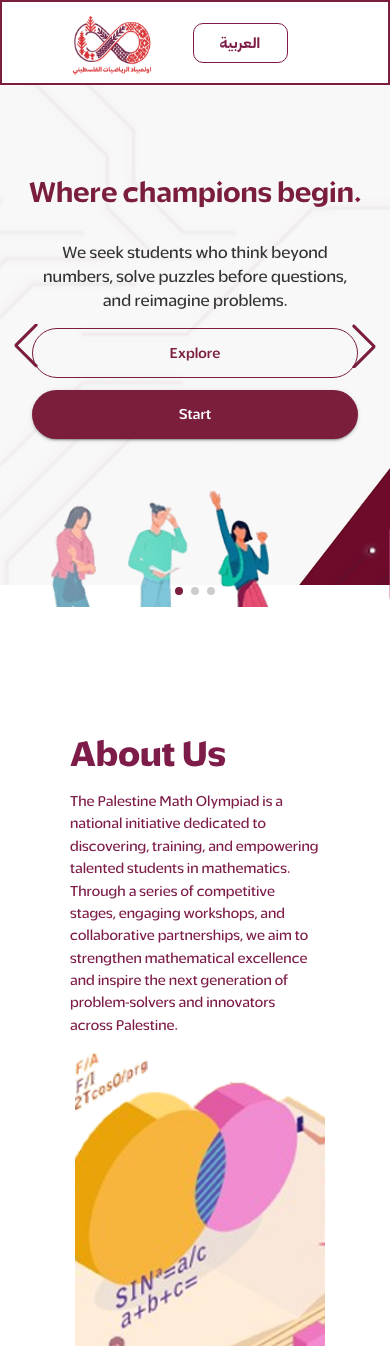
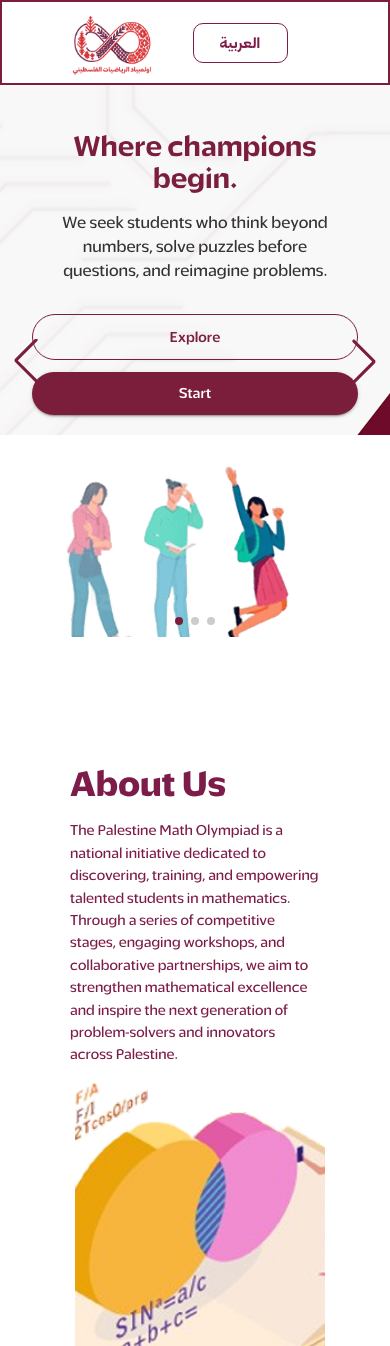
Before and after one commit to Graduation-Project-POM/FrontEnd-POM, a React (Vite) app: page / in a window 390 px wide. Shown: the top 1346 px of the page. Built offline with nearby package versions, Linux system fonts and the light colour scheme; some icons are missing.

Commit message:
[enhance] : enhance slider 1 responsive

```diff
--- a/src/Components/HomeComponents/Slider/sliderStyle.ts
+++ b/src/Components/HomeComponents/Slider/sliderStyle.ts
@@ -8,7 +8,7 @@ interface StyledSlideProps {
 
 export const StyledSlide = styled(Box, {
   shouldForwardProp: (prop) => prop !== "overlay",
-})<StyledSlideProps>(({ theme, bg, overlay }) => ({
+})<StyledSlideProps>(({ bg, overlay }) => ({
   position: "relative",
   backgroundImage: overlay
     ? `linear-gradient(rgba(0,0,0,0.5), rgba(0,0,0,0.5)), url(${bg})`
@@ -17,40 +17,40 @@ export const StyledSlide = styled(Box, {
   alignItems: "center",
   backgroundPosition: "center",
   height: "530px",
-  [theme.breakpoints.down("md")]: { height: "400px" },
-  [theme.breakpoints.down("sm")]: { height: "500px" },
+
+  "@media (max-width:1400px)": { height: "500px" },
+  "@media (max-width:1080px)": { height: "450px" },
+  "@media (max-width:850px)": { height: "400px" },
+  "@media (max-width:570px)": { height: "350px" },
 }));
 
-export const ContentWrapper = styled(Box)(({ theme }) => ({
+export const ContentWrapper = styled(Box)({
   position: "relative",
   zIndex: 1,
   marginTop: "10rem",
-  [theme.breakpoints.down("md")]: {
-    marginTop: "20rem",
-  },
-  [theme.breakpoints.down("sm")]: {
-    marginTop: "30rem",
-  },
-}))
 
-export const Heading = styled(Typography)(({ theme }) => ({
+  "@media (max-width:1400px)": { marginTop: "25rem", padding: "0 7rem" },
+  "@media (max-width:1080px)": { marginTop: "20rem", padding: "0 5rem" },
+  "@media (max-width:850px)": { marginTop: "24rem", padding: "0 2rem" },
+  "@media (max-width:620px)": { marginTop: "18rem", padding: "0 1rem" },
+  "@media (max-width:575px)": { marginTop: "35rem", padding: "0 1rem" },
+});
+
+export const Heading = styled(Typography)({
   color: "#7A1E3C",
   fontWeight: 600,
   fontSize: "48px",
   marginBottom: "1.5rem",
   textAlign: "center",
-  [theme.breakpoints.down("md")]: {
-    fontSize: "36px",
-    marginBottom: "2rem",
-  },
-  [theme.breakpoints.down("sm")]: {
-    fontSize: "28px",
-    marginBottom: "2rem",
-  },
-}))
 
-export const SecondHeading = styled(Typography)(({ theme }) => ({
-  color: "#ffffff",
+  "@media (max-width:1400px)": { fontSize: "42px", marginBottom: "2rem" },
+  "@media (max-width:1080px)": { fontSize: "36px", marginBottom: "2rem" },
+  "@media (max-width:850px)": { fontSize: "30px", marginBottom: "1.5rem" },
+  "@media (max-width:570px)": { fontSize: "28px", marginBottom: "1rem" },
+});
+
+export const SecondHeading = styled(Typography)({
+  color: "#fff",
   textShadow: "2px 2px 8px rgba(0,0,0,0.4)",
   fontWeight: 700,
   fontSize: "48px",
@@ -58,113 +58,85 @@ export const SecondHeading = styled(Typography)(({ theme }) => ({
   marginTop: "-15rem",
   display: "flex",
   justifyContent: "flex-end",
-  [theme.breakpoints.down("md")]: {
-    fontSize: "36px",
-    marginTop: "-20rem",
-    marginBottom: "3rem",
-  },
-  [theme.breakpoints.down("sm")]: {
-    fontSize: "24px",
-    marginTop: "-25rem",
-    justifyContent: "center",
-    textAlign: "center",
-  },
-}))
 
-export const Subtext = styled(Typography)(({ theme }) => ({
+  "@media (max-width:1400px)": { fontSize: "42px", marginTop: "-16rem", marginBottom: "3.5rem" },
+  "@media (max-width:1080px)": { fontSize: "36px", marginTop: "-18rem", marginBottom: "3rem" },
+  "@media (max-width:850px)": { fontSize: "28px", marginTop: "-20rem", justifyContent: "center", textAlign: "center" },
+  "@media (max-width:600px)": { fontSize: "24px", marginTop: "-22rem" },
+});
+
+export const Subtext = styled(Typography)({
   color: "#333",
   maxWidth: "1000px",
   fontSize: "28px",
+  padding: "0 16rem",
   marginBottom: "2rem",
   textAlign: "center",
-  [theme.breakpoints.down("md")]: {
-    fontSize: "24px",
-    marginBottom: "1.5rem",
-  },
-  [theme.breakpoints.down("sm")]: {
-    fontSize: "16px",
-    marginBottom: "1rem",
-    padding: "0 1rem",
-  },
-}))
 
-export const ButtonGroup = styled(Box)(({ theme }) => ({
+  "@media (max-width:1400px)": { fontSize: "26px", padding: "0 5rem" },
+  "@media (max-width:1080px)": { fontSize: "24px", padding: "0 3rem" },
+  "@media (max-width:850px)": { fontSize: "20px", padding: "0 2rem" },
+  "@media (max-width:600px)": { fontSize: "16px", padding: "0 1rem" },
+});
+
+export const ButtonGroup = styled(Box)({
   display: "flex",
   gap: "1rem",
-//   marginRight:"60px",
-paddingRight:"10vh",
   justifyContent: "center",
-  [theme.breakpoints.down("sm")]: {
-    flexDirection: "column",
-    gap: "0.75rem",
-    padding: "0 1rem",
-  },
-}))
 
-export const ExploreButton = styled(Button)(({ theme }) => ({
+  "@media (max-width:550px)": { flexDirection: "column", gap: "0.75rem" },
+});
+
+export const ExploreButton = styled(Button)({
   borderColor: "#7A1E3C",
   color: "#7A1E3C",
   padding: "0.75rem 2.5rem",
   borderRadius: "25px",
   textTransform: "none",
   fontSize: "16px",
-  "&:hover": {
-    borderColor: "#5A0E2C",
-    backgroundColor: "rgba(122, 30, 60, 0.04)",
-  },
-  [theme.breakpoints.down("sm")]: {
-    fontSize: "14px",
-  },
-}))
 
-export const StartButton = styled(Button)(({ theme }) => ({
+  "&:hover": { borderColor: "#5A0E2C", backgroundColor: "rgba(122,30,60,0.04)" },
+
+  "@media (max-width:850px)": { fontSize: "14px", padding: "0.6rem 2rem" },
+});
+
+export const StartButton = styled(Button)({
   backgroundColor: "#7A1E3C",
   color: "#fff",
   padding: "0.75rem 3rem",
   borderRadius: "25px",
   textTransform: "none",
   fontSize: "16px",
-  "&:hover": {
-    backgroundColor: "#5A0E2C",
-  },
-  [theme.breakpoints.down("sm")]: {
-    fontSize: "14px",
-  },
-}))
 
-export const ThirdSlideContent = styled(Box)(({ theme }) => ({
+  "&:hover": { backgroundColor: "#5A0E2C" },
+  "@media (max-width:850px)": { fontSize: "14px", padding: "0.6rem 2rem" },
+});
+
+export const ThirdSlideContent = styled(Box)({
   display: "flex",
   flexDirection: "column",
   justifyContent: "center",
   padding: "0 4rem",
   color: "#fff",
-  [theme.breakpoints.down("md")]: {
-    padding: "0 2rem",
-  },
-  [theme.breakpoints.down("sm")]: {
-    padding: "0 0.1rem",
-  },
-}))
 
-export const ThirdSlideHeading = styled(Typography)(({ theme }) => ({
+  "@media (max-width:1080px)": { padding: "0 2rem" },
+  "@media (max-width:850px)": { padding: "0 1rem" },
+  "@media (max-width:600px)": { padding: "0 0.5rem" },
+});
+
+export const ThirdSlideHeading = styled(Typography)({
   color: "#fff",
   fontWeight: 600,
   fontSize: "2.5rem",
   marginBottom: "2rem",
   marginTop: "-4rem",
-  [theme.breakpoints.down("md")]: {
-    fontSize: "2rem",
-    marginTop: "-3rem",
-    marginBottom: "1.5rem",
-  },
-  [theme.breakpoints.down("sm")]: {
-    fontSize: "1.2rem",
-    marginTop: "-2rem",
-    marginBottom: "1rem",
-  },
-}))
 
-export const WhiteExploreButton = styled(Button)(({ theme }) => ({
+  "@media (max-width:1080px)": { fontSize: "2rem", marginTop: "-3rem", marginBottom: "1.5rem" },
+  "@media (max-width:850px)": { fontSize: "1.5rem", marginTop: "-2.5rem", marginBottom: "1rem" },
+  "@media (max-width:600px)": { fontSize: "1.2rem", marginTop: "-2rem", marginBottom: "0.8rem" },
+});
+
+export const WhiteExploreButton = styled(Button)({
   borderColor: "#fff",
   color: "#fff",
   backgroundColor: "transparent",
@@ -173,17 +145,13 @@ export const WhiteExploreButton = styled(Button)(({ theme }) => ({
   textTransform: "none",
   fontSize: "1rem",
   fontWeight: 500,
-  "&:hover": {
-    borderColor: "#fff",
-    backgroundColor: "rgba(255, 255, 255, 0.1)",
-  },
-  [theme.breakpoints.down("sm")]: {
-    padding: "0.625rem 2rem",
-    fontSize: "0.875rem",
-  },
-}))
 
-export const WhiteStartButton = styled(Button)(({ theme }) => ({
+  "&:hover": { borderColor: "#fff", backgroundColor: "rgba(255,255,255,0.1)" },
+
+  "@media (max-width:850px)": { fontSize: "0.875rem", padding: "0.625rem 2rem" },
+});
+
+export const WhiteStartButton = styled(Button)({
   backgroundColor: "#fff",
   color: "#7A1E3C",
   padding: "0.75rem 2.5rem",
@@ -191,15 +159,12 @@ export const WhiteStartButton = styled(Button)(({ theme }) => ({
   textTransform: "none",
   fontSize: "1rem",
   fontWeight: 500,
-  "&:hover": {
-    backgroundColor: "rgba(255, 255, 255, 0.9)",
-  },
-  [theme.breakpoints.down("sm")]: {
-    fontSize: "0.875rem",
-  },
-}))
 
-export const ChartWrapper = styled(Box)(({ theme }) => ({
+  "&:hover": { backgroundColor: "rgba(255,255,255,0.9)" },
+  "@media (max-width:850px)": { fontSize: "0.875rem", padding: "0.625rem 2rem" },
+});
+
+export const ChartWrapper = styled(Box)({
   display: "flex",
   justifyContent: "center",
   alignItems: "center",
@@ -207,38 +172,25 @@ export const ChartWrapper = styled(Box)(({ theme }) => ({
   marginTop: "-10rem",
   zIndex: 2,
   opacity: 0.9,
-  [theme.breakpoints.down("md")]: {
-    gap: "1rem",
-    marginTop: "-6rem",
-    "& img": {
-      maxWidth: "120px",
-      height: "auto",
-    },
-  },
-  [theme.breakpoints.down("sm")]: {
-    marginTop: "-4rem",
-  },
-}))
 
-export const ComPersonImg = styled("img")(({ theme }) => ({
+  "@media (max-width:1080px)": { gap: "1rem", marginTop: "-6rem", "& img": { maxWidth: "120px" } },
+  "@media (max-width:850px)": { marginTop: "-4rem" },
+  "@media (max-width:600px)": { flexDirection: "column" },
+});
+
+export const ComPersonImg = styled("img")({
   width: "520px",
   height: "auto",
   objectFit: "contain",
   marginBottom: "8rem",
   marginLeft: "10rem",
-  [theme.breakpoints.down("md")]: {
-    width: "350px",
-    marginLeft: "4rem",
-    marginBottom: "4rem",
-  },
-  [theme.breakpoints.down("sm")]: {
-    width: "200px",
-    marginLeft: "1rem",
-    marginBottom: "2rem",
-  },
-}))
 
-export const MathBoy = styled("img")<{ isrtl?: boolean }>(({ theme, isrtl }) => ({
+  "@media (max-width:1080px)": { width: "400px", marginLeft: "5rem", marginBottom: "5rem" },
+  "@media (max-width:850px)": { width: "300px", marginLeft: "2rem", marginBottom: "3rem" },
+  "@media (max-width:600px)": { width: "200px", marginLeft: "1rem", marginBottom: "2rem" },
+});
+
+export const MathBoy = styled("img")<{ isrtl?: boolean }>(({ isrtl }) => ({
   height: "340px",
   objectFit: "contain",
   marginBottom: "2rem",
@@ -246,15 +198,7 @@ export const MathBoy = styled("img")<{ isrtl?: boolean }>(({ theme, isrtl }) =>
   marginRight: isrtl ? "18rem" : "-50rem",
   marginTop: "-5rem",
 
-  [theme.breakpoints.down("md")]: {
-    height: "220px",
-    marginLeft: "8rem",
-    marginTop: "-3rem",
-  },
-  [theme.breakpoints.down("sm")]: {
-    height: "150px",
-    marginLeft: "2rem",
-    marginTop: "-2rem",
-    marginBottom: "1rem",
-  },
-}))
+  "@media (max-width:1080px)": { height: "220px", marginLeft: "8rem", marginTop: "-3rem" },
+  "@media (max-width:850px)": { height: "150px", marginLeft: "2rem", marginTop: "-2rem", marginBottom: "1rem" },
+  "@media (max-width:600px)": { height: "120px", marginLeft: "1rem", marginTop: "-1rem", marginBottom: "0.5rem" },
+}));
```
